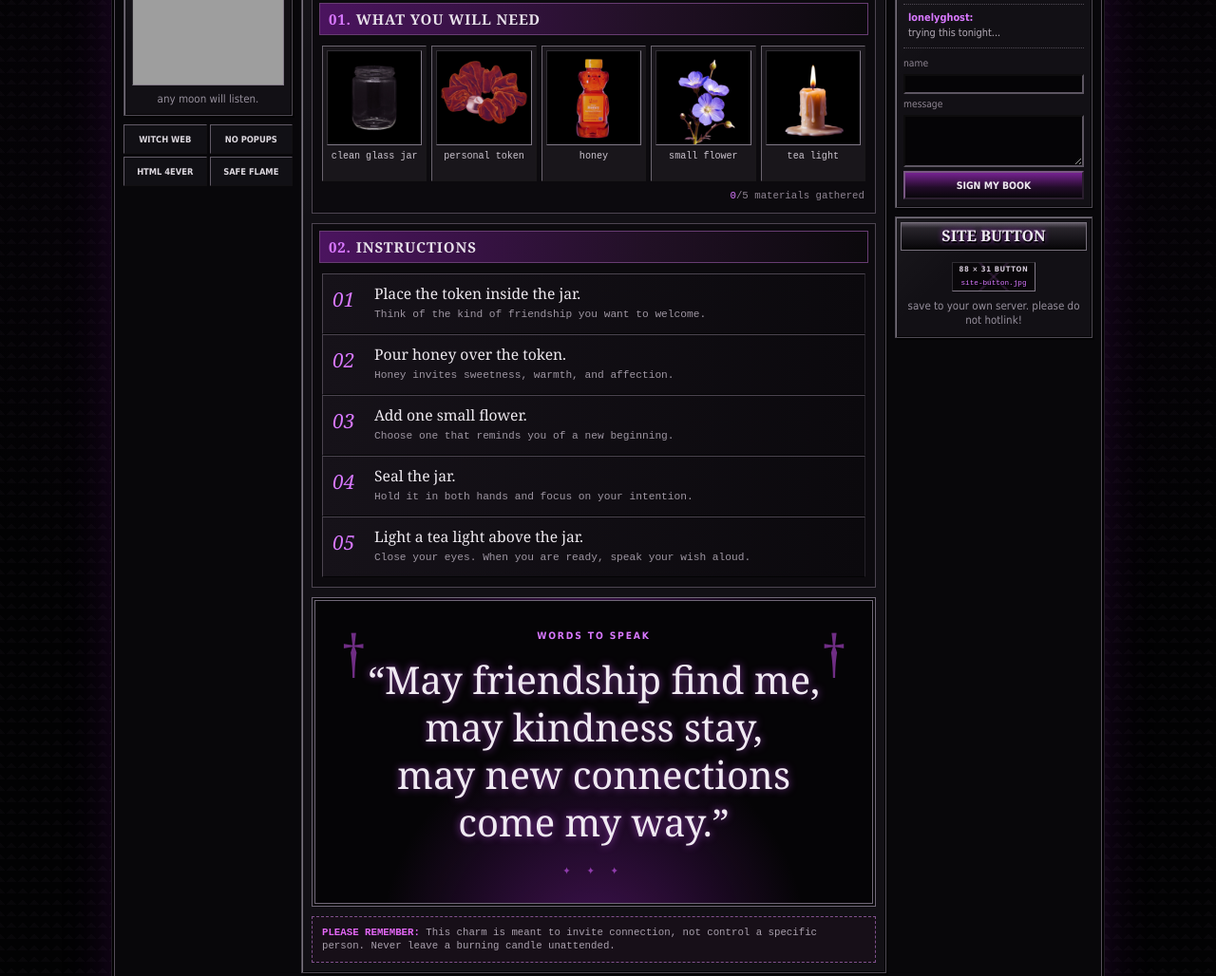
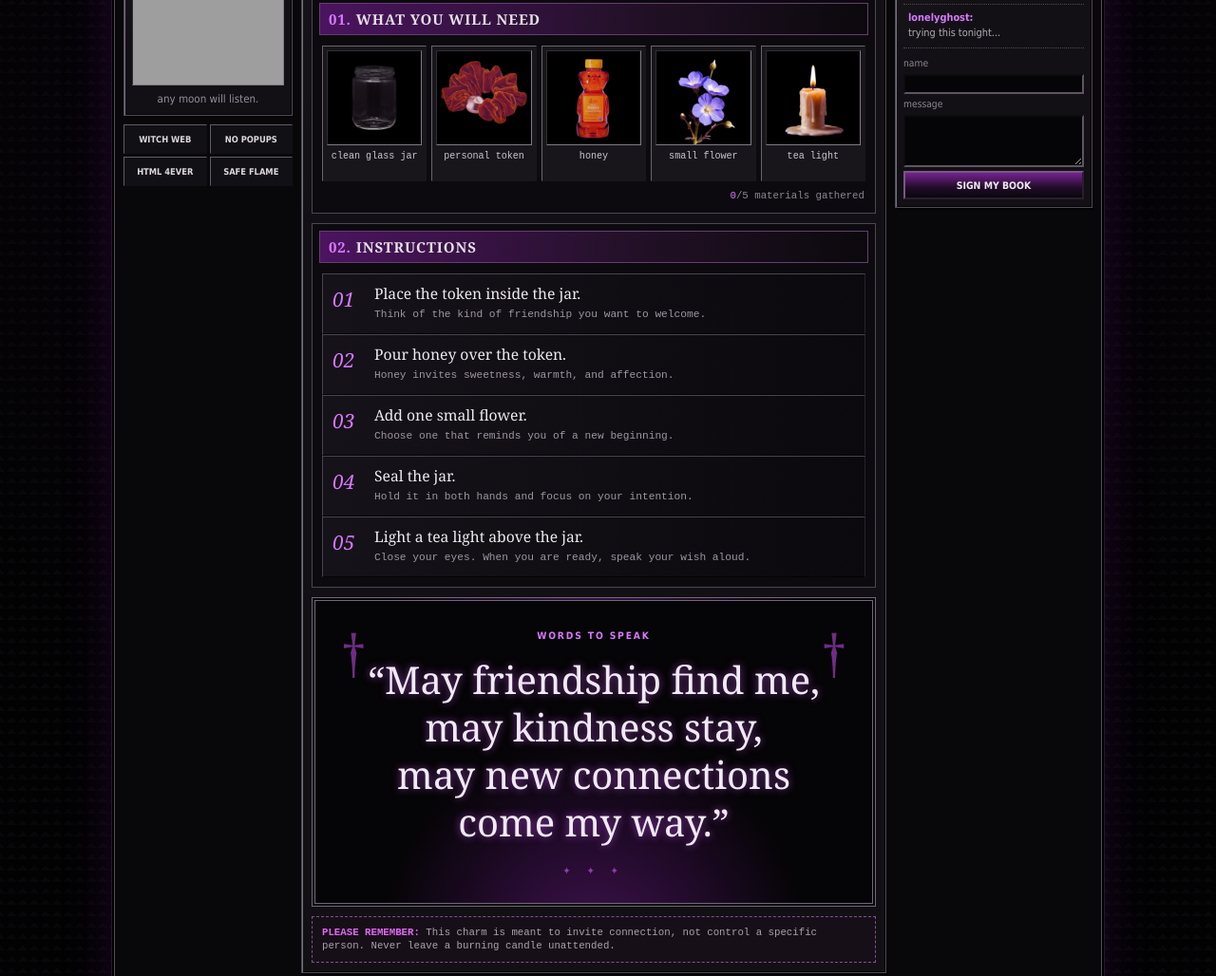
Before and after one commit to JiazhenLuo/little-altar, a plain HTML site: page index.html in a window 1280 px wide. Shown: the part 895-1923 px from the top of the page at 95% size. Drawn offline with Linux system fonts and the light colour scheme; grey boxes are pictures that could not be loaded.

Commit message:
Delete button

```diff
--- a/index.html
+++ b/index.html
@@ -234,14 +234,14 @@
           </form>
         </section>
 
-        <section class="window-box image-widget">
+        <!-- <section class="window-box image-widget">
           <h2>SITE BUTTON</h2>
           <div class="image-slot button-slot" data-image="images/site-button.jpg">
             <img src="images/site-button.jpg" alt="The Little Altar site button">
             <div class="placeholder"><b>88 × 31 BUTTON</b><span>site-button.jpg</span></div>
           </div>
           <p>save to your own server. please do not hotlink!</p>
-        </section>
+        </section> -->
       </aside>
     </div>
 
```
